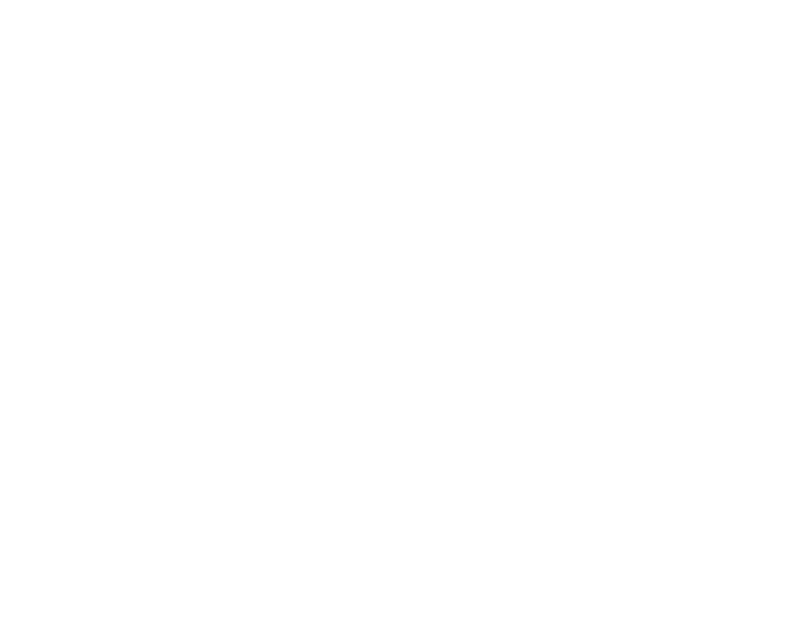
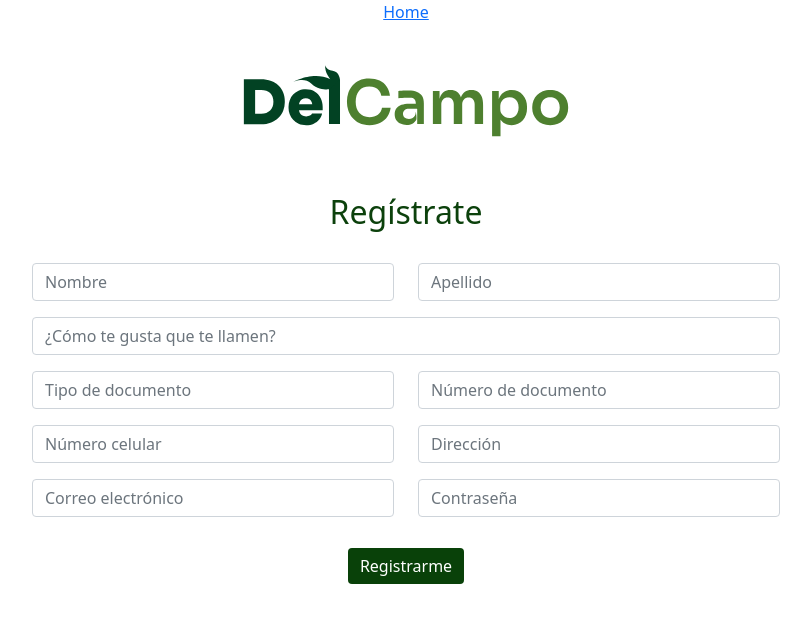
Before and after one commit to NataRosero/del_campo_front, a React (Create React App) app: page /Register in a window 1280 px wide. Before the commit this address had no page. Shown: the top 622 px of the page, without its empty margins (234-1045 px from the left). Built offline with nearby package versions, Linux system fonts and the light colour scheme.

Commit message:
actualizacion

```diff
--- a/src/pages/public/Auth.js
+++ b/src/pages/public/Auth.js
@@ -1,14 +1,10 @@
 import React from 'react'
-import Register from '../../components/Register';
 import Login from '../../components/Login';
-import { Link } from 'react-router-dom';
 
 const Auth = () => {
     return (
         <div>
-            <Link to="/">Home</Link>
             <Login/>
-            <Register/>
         </div>
     )
 }
--- /dev/null
+++ b/src/pages/public/AuthRegister.js
@@ -0,0 +1,14 @@
+import React from 'react'
+import Register from '../../components/Register';
+import { Link } from 'react-router-dom';
+
+const Auth = () => {
+    return (
+        <div>
+            <Link to="/">Home</Link>
+            <Register/>
+        </div>
+    )
+}
+
+export default Auth;
--- a/src/pages/public/Home.js
+++ b/src/pages/public/Home.js
@@ -12,6 +12,9 @@
 
   const handleLogin = () => {
     navigate("/auth");
+  };
+  const handleRegister = () => {
+    navigate("/Register");
   };
 
   return (
@@ -49,6 +52,9 @@
             <Button variant="success" onClick={handleLogin}>
               Login
             </Button>
+            <Button variant="success" onClick={handleRegister}>
+              Register
+            </Button>
           </Carousel.Caption>
         </Carousel.Item>
       </Carousel>
--- a/src/routers/Unauthrouter.js
+++ b/src/routers/Unauthrouter.js
@@ -2,12 +2,14 @@
 import { Route, Routes } from 'react-router';
 import Auth from '../pages/public/Auth';
 import Home from '../pages/public/Home';
+import AuthRegister from '../pages/public/AuthRegister'
 
 const Unauthrouter = () => {
     return (
         <Routes>
             <Route path="/" element={<Home/>}/>
             <Route path="/auth" element={<Auth/>}/>
+            <Route path="/Register" element={<AuthRegister/>}/>
         </Routes>
     )
 }
```
